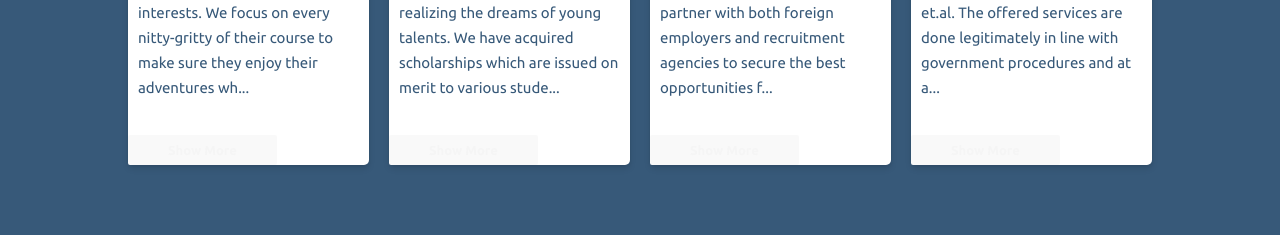
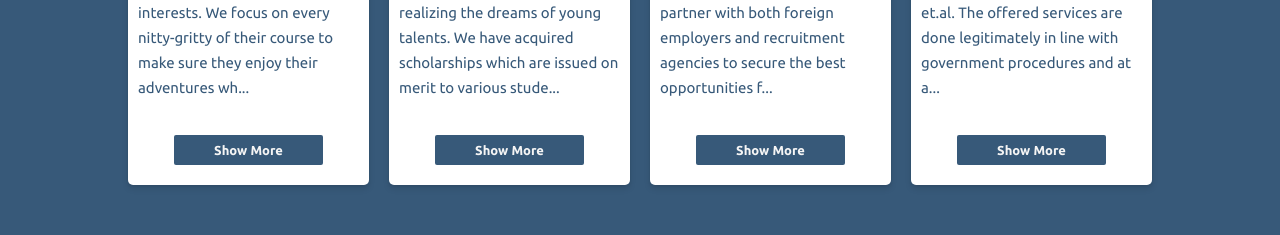
Before and after one commit to 1wes/pithone-international, a React (Vite) app: page / in a window 1280 px wide. Shown: the part 2700-2935 px from the top of the page. Built offline with nearby package versions, Linux system fonts and the light colour scheme.

Commit message:
style(services): format button

```diff
--- a/src/components/services.css
+++ b/src/components/services.css
@@ -51,6 +51,18 @@
     font-size: 15px;
 }
 
+.read-more{
+    display: flex;
+    align-items: center;
+    justify-content: center;
+    padding: 0 0 20px 0;
+
+}
+
+#more-cta{
+    background-color: rgb(55,89,121);
+}
+
 @media only screen and (max-width: 768px){
 
     .service-card{
```
